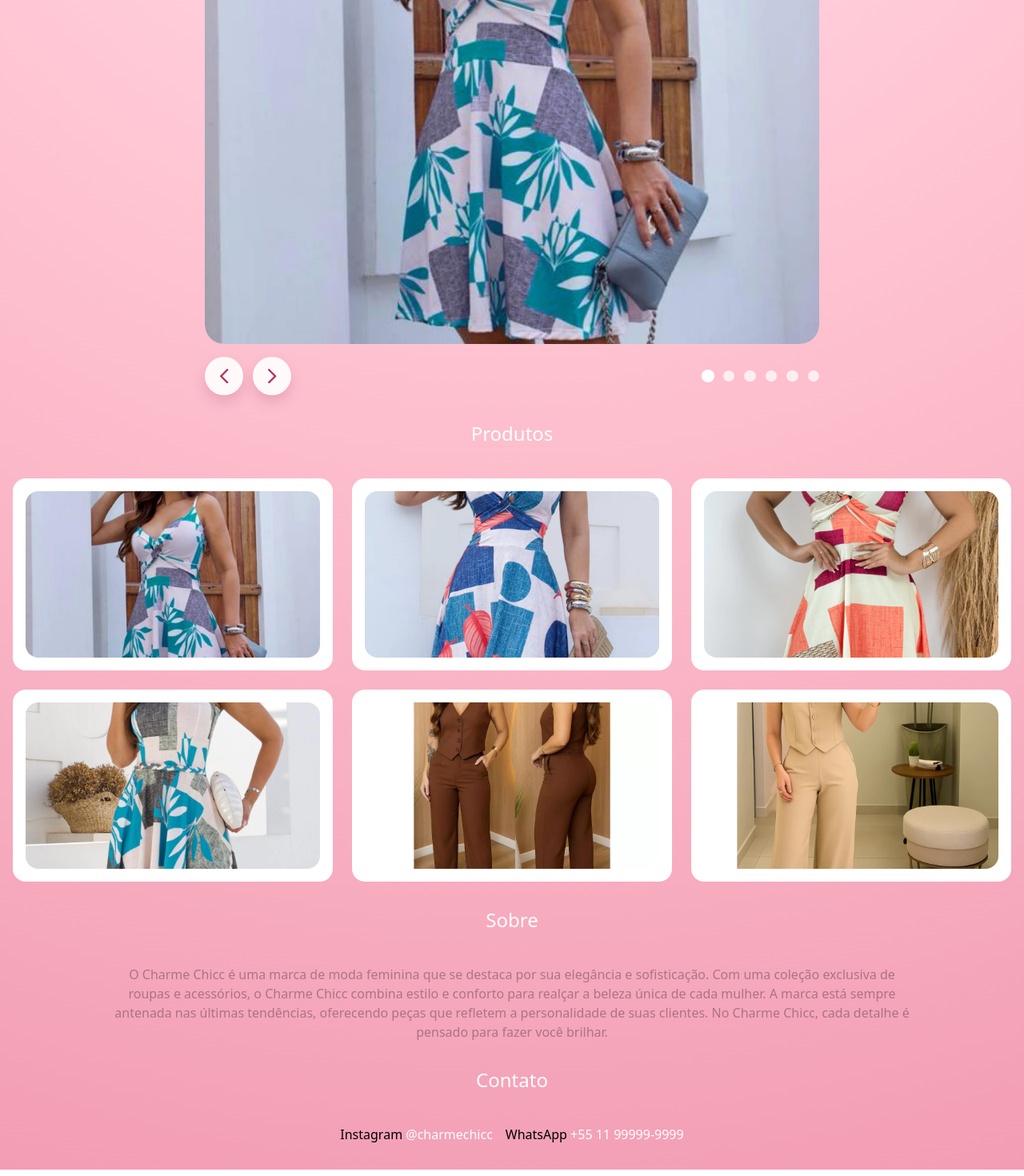
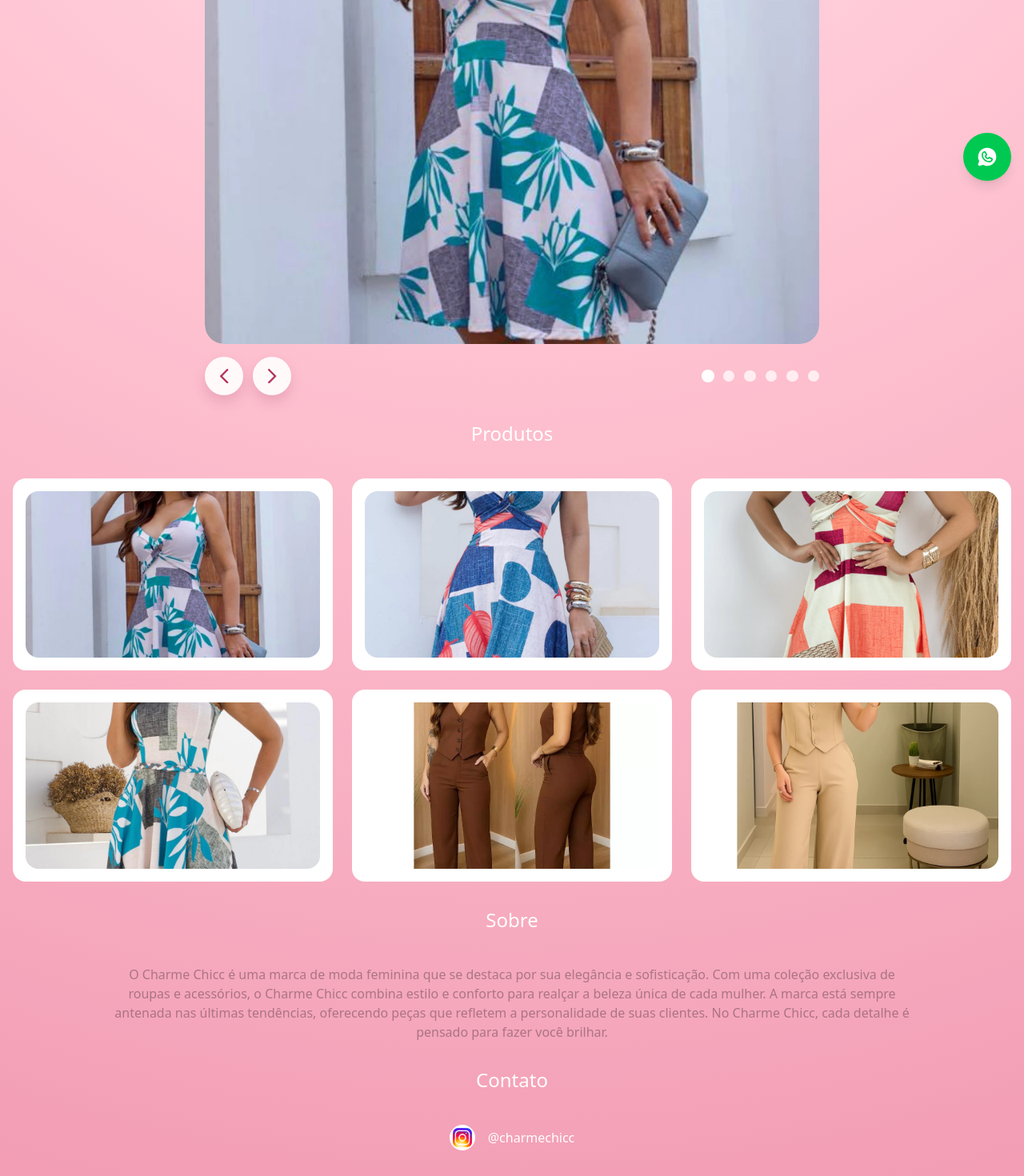
Before and after one commit to EvanioTech/loaja-charme, a Next.js app: page / in a window 1280 px wide. Shown: the part 558-2028 px from the top of the page at 80% size. Built offline with nearby package versions, Linux system fonts and the light colour scheme.

Commit message:
feat: adicionado component whatsapp button

```diff
--- a/app/page.tsx
+++ b/app/page.tsx
@@ -3,6 +3,7 @@ import Carrossel from "@/components/Carrossel";
 import { Products } from "@/components/Products";
 import { Contact } from "@/components/Contact";
 import { About } from "@/components/About";
+import { WppButton } from "@/components/WppButton";
 
 export default function Home() {
   return (
@@ -28,6 +29,7 @@ export default function Home() {
         <h2 className="text-white text-center text-2xl mt-8">Contato</h2>
         <Contact />
       </section>
+      <WppButton />
     </main>
   );
 }
--- a/components/Contact.tsx
+++ b/components/Contact.tsx
@@ -1,10 +1,15 @@
-
+import Image from 'next/image'
+import iconi from '../public/icons/iconi.gif'
 
 export function Contact() {
   return (
     <div className="flex-row gap-4 mt-10 justify-center items-center flex pb-8">
-      <span>Instagram <a href="https://www.instagram.com" target="_blank" rel="noopener noreferrer" className="text-white">@charmechicc</a></span>
-      <span>WhatsApp <a href="https://wa.me/5511999999999" target="_blank" rel="noopener noreferrer" className="text-white">+55 11 99999-9999</a></span>
+      <span >
+
+        <a href="https://www.instagram.com" target="_blank" rel="noopener noreferrer" className="text-white flex-row flex gap-4 items-center">
+          <Image src={iconi} alt="Instagram" width={32} height={32} className='rounded-full' /> @charmechicc
+        </a>
+      </span>
     </div>
-  );
+  )
 }
--- /dev/null
+++ b/components/WppButton.tsx
@@ -0,0 +1,20 @@
+'use client'
+import { WhatsappLogo } from "@phosphor-icons/react"
+import React from "react"
+
+
+export function WppButton() {
+    const mensagem = "Olá, gostaria de saber mais sobre os produtos da Charme Chicc!"
+    const url = `https://wa.me/55991999999?text=${encodeURIComponent(mensagem)}`
+
+    return (
+      <a
+        href={url}
+        target="_blank"
+        rel="noopener noreferrer"
+        className="fixed bottom-4 right-4 bg-green-500 text-white rounded-full p-4 shadow-lg hover:bg-green-600 transition-colors"
+      >
+        <WhatsappLogo size={28} weight="fill" />
+    </a>
+    )
+}
--- a/package.json
+++ b/package.json
@@ -9,8 +9,10 @@
     "lint": "eslint"
   },
   "dependencies": {
+    "@phosphor-icons/react": "^2.1.10",
     "embla-carousel-react": "^8.6.0",
     "next": "16.2.6",
+    "phosphor-icons": "^1.4.2",
     "react": "19.2.4",
     "react-dom": "19.2.4"
   },
```
Also changed, not shown: public/icons/iconi.gif (added), 1 other file (tests, documents, lock files or other folders).
